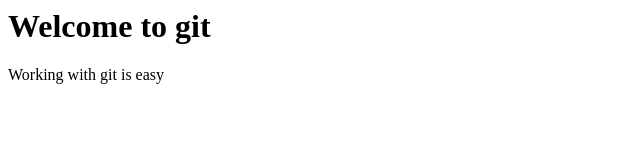
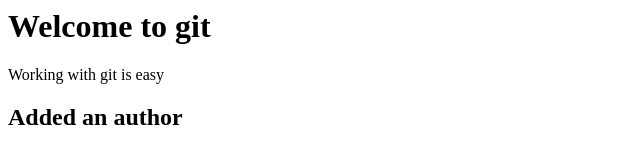
Before and after one commit to yashvipomal99/GitGithubMasterClass, a plain HTML site: page index.html in a window 1280 px wide. Shown: the whole page, without its empty margins (0-640 px from the left). Drawn offline with Linux system fonts and the light colour scheme.

Commit message:
Added an author to index.html

```diff
--- a/index.html
+++ b/index.html
@@ -4,3 +4,5 @@
 <div>
    <p> Working with git is easy</p>
 </div>
+
+<h2>Added an author</h2>
```
